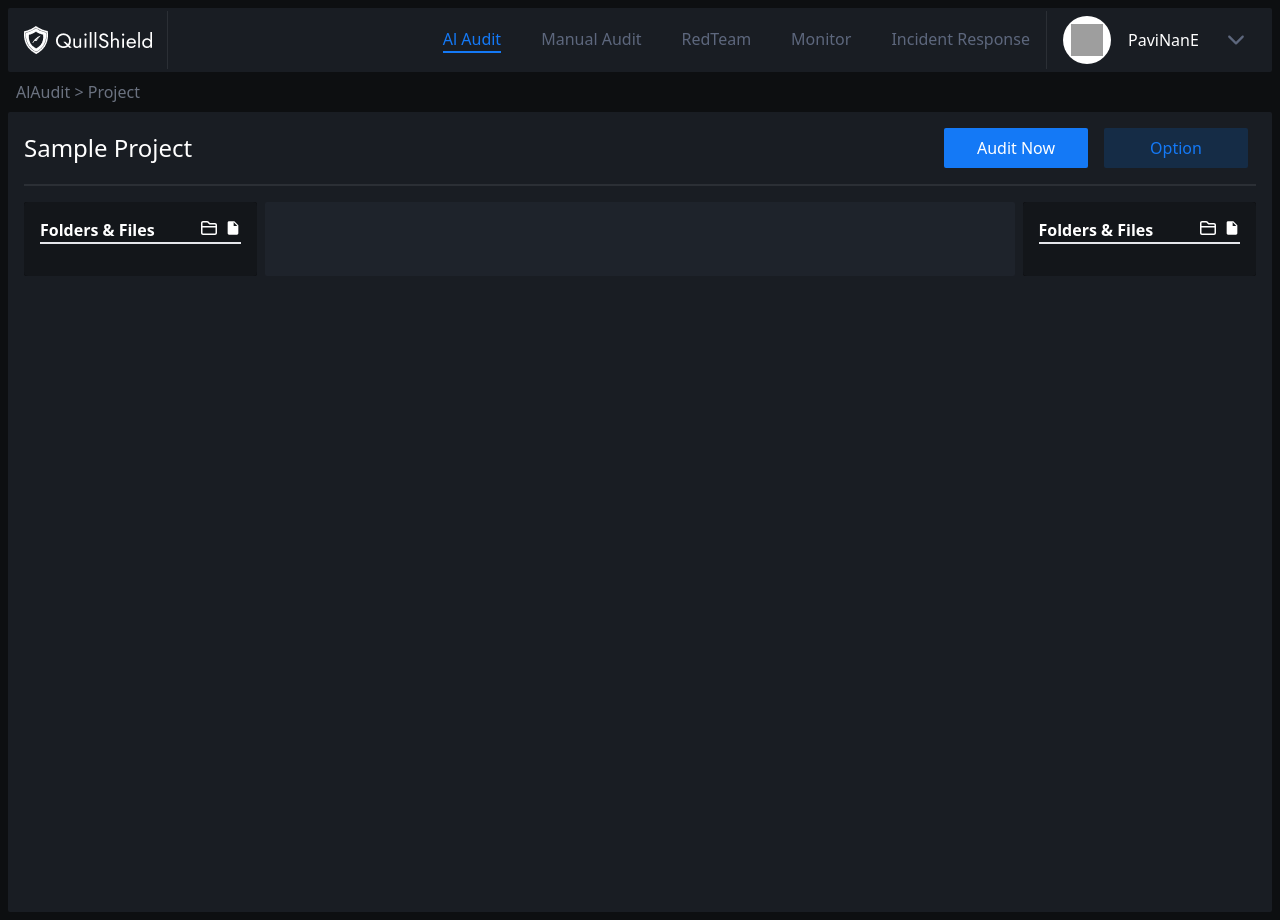
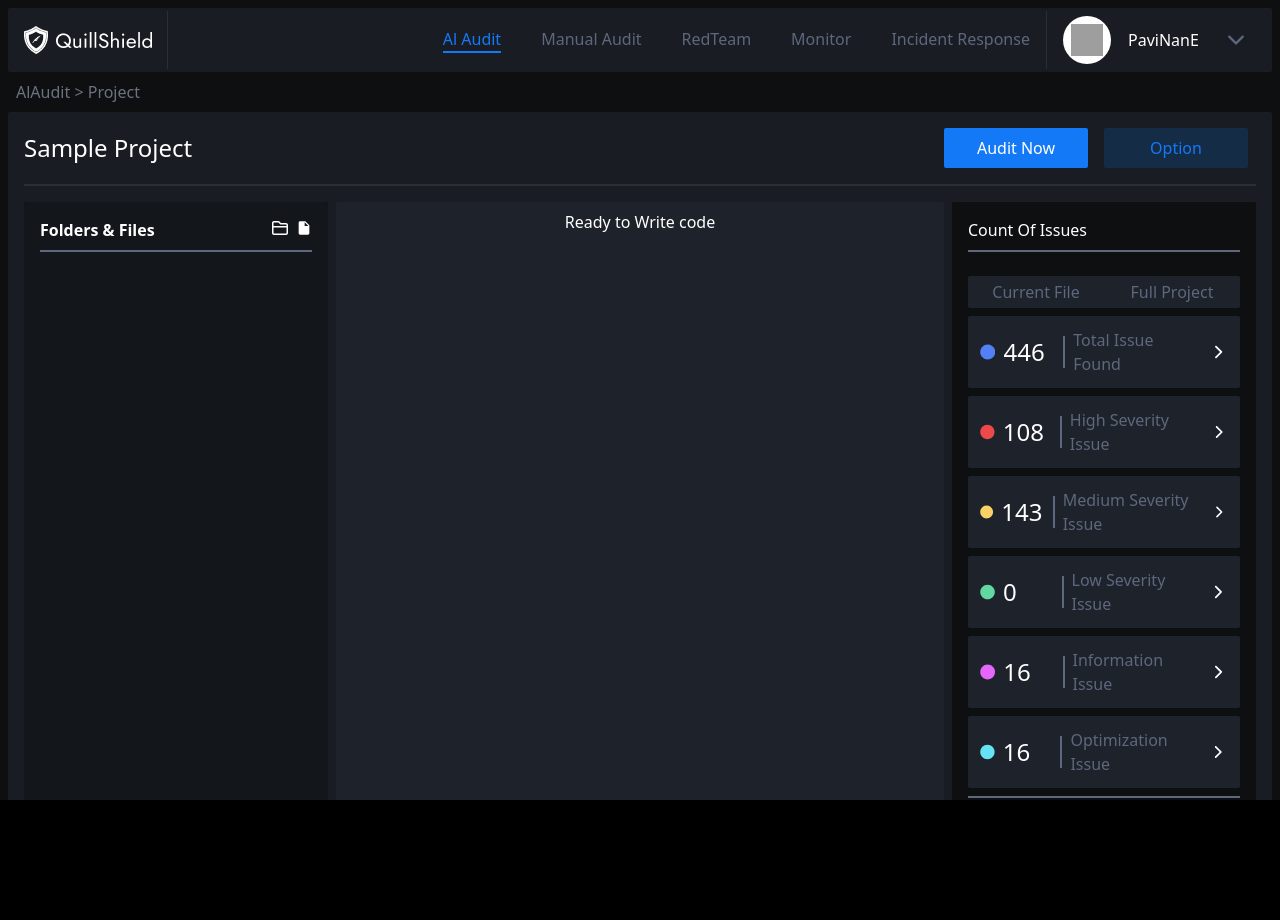
Before and after one commit to pavinane/coder_IDE, a Next.js app: page /al-audit in a window 1280 px wide. After the commit the page ends 800 px from the top, so only its background shows below. Built offline with nearby package versions, Linux system fonts and the light colour scheme; grey boxes are pictures that could not be loaded.

Commit message:
right side count of issue is completed nedd to add content

```diff
--- a/pages/al-audit/index.js
+++ b/pages/al-audit/index.js
@@ -5,6 +5,7 @@ import Layout from "../components/Layout";
 import CodeEditer from "../components/CodeEditer";
 import FolderStructure from "../components/FolderStructure";
 import { MdClose } from "react-icons/md";
+import CountIssue from "../components/CountIssue";
 
 function AlAudit() {
   const [folders, setFolders] = useState([]);
@@ -13,7 +14,6 @@ function AlAudit() {
     item: null,
   });
   const [selectedFiles, setSelectedFiles] = useState([]);
-  // const [active, setActive] = useState(false);
   const [activeFile, setActiveFile] = useState(null);
 
   const handleToggleFolder = (index, item) => {
@@ -22,15 +22,6 @@ function AlAudit() {
     setActiveFile(null);
   };
 
-  // const handleToggleFile = (file) => {
-  //   console.log("file", file);
-  //   if (selectedFiles.includes(file)) {
-  //     setSelectedFiles(selectedFiles.filter((f) => f !== file));
-  //     setActive(true);
-  //   } else {
-  //     setSelectedFiles([...selectedFiles, file]);
-  //   }
-  // };
   const handleToggleFile = (file) => {
     if (
       activeFile === file
@@ -63,7 +54,7 @@ function AlAudit() {
         </div>
         <div>
           <div className="flex mt-4 justify-between gap-2 max-h-screen ">
-            <div className="bg-[#0d0f11] w-96 rounded-sm">
+            <div className="bg-[#0d0f11] w-1/2 rounded-sm">
               <FolderStructure
                 folders={folders}
                 setFolders={setFolders}
@@ -102,15 +93,19 @@ function AlAudit() {
                   <CodeEditer fileName={selectedFolder.item?.name} />
                 )} */}
               {selectedFolder.index !== null &&
-                selectedFolder.index < folders.length && (
-                  <CodeEditer
-                    fileName={activeFile || selectedFolder.item?.name}
-                  />
-                )}
+              selectedFolder.index < folders.length ? (
+                <CodeEditer
+                  fileName={activeFile || selectedFolder.item?.name}
+                />
+              ) : (
+                <div className="min-h-screen text-center p-2 ">
+                  Ready to Write code
+                </div>
+              )}
             </div>
-            <div className="bg-[#0d0f11] w-96 rounded-sm">
+            <div className="bg-[#0d0f11] w-1/2 rounded-sm">
               {/* <ErrorWarningComponent errors={errors} warnings={warnings} /> */}
-              <FolderStructure />
+              <CountIssue />
             </div>
           </div>
         </div>
--- /dev/null
+++ b/pages/components/CountIssue.jsx
@@ -0,0 +1,311 @@
+// import React, { useState } from "react";
+// import { FaCircle } from "react-icons/fa";
+// import { IoIosArrowForward } from "react-icons/io";
+
+// function CountIssue() {
+//   const [activeCurrentFile, setActiveCurrentFile] = useState(false);
+//   const [activeFullProject, setActiveFullProject] = useState(false);
+
+//   const handleCurrentFileClick = () => {
+//     setActiveCurrentFile(true);
+//     setActiveFullProject(false);
+//   };
+
+//   const handleFullProjectClick = () => {
+//     setActiveCurrentFile(false);
+//     setActiveFullProject(true);
+//   };
+
+//   return (
+//     <div className="p-4 flex gap-2 flex-col ">
+//       <div className="border-b-2 border-[#5d677d] pb-2 text-md">
+//         Count Of Issues
+//       </div>
+//       <div className="bg-[#1e232b] p-1 rounded-sm flex justify-between text-center mt-4">
+//         <button
+//           onClick={handleCurrentFileClick}
+//           className={` w-32 ${
+//             activeCurrentFile
+//               ? "bg-[#1479f6] p-2 rounded-sm font-medium"
+//               : "text-[#5d677d]"
+//           }`}
+//         >
+//           Current File
+//         </button>
+//         <button
+//           onClick={handleFullProjectClick}
+//           className={` w-32 ${
+//             activeFullProject
+//               ? "bg-[#1479f6] p-2  rounded-sm "
+//               : "text-[#5d677d]"
+//           }`}
+//         >
+//           Full Project
+//         </button>
+//       </div>
+
+//       <div className="flex flex-col gap-2 border-b-2 border-[#5d677d] pb-2">
+//         {issueNum?.map((item) => {
+//           return (
+//             <div className="bg-[#1e232b] p-3 rounded-sm ">
+//               <div className="flex items-center gap-2 justify-between">
+//                 <FaCircle color={`${item.color}`} />
+//                 <h1 className="text-2xl border-r-2 border-[#5d677d] w-16">
+//                   {item.num}
+//                 </h1>
+//                 <p className="text-[#5d677d] font-normal text-md">
+//                   {item.name}
+//                 </p>
+//                 <IoIosArrowForward size={20} />
+//               </div>
+//             </div>
+//           );
+//         })}
+//       </div>
+//     </div>
+//   );
+// }
+
+// const issueNum = [
+//   {
+//     color: "#5480f7",
+//     num: 446,
+//     name: "Total Issue Found",
+//   },
+//   {
+//     color: "#ed494a",
+//     num: 108,
+//     name: "High Severity Issue",
+//   },
+//   {
+//     color: "#fad166",
+//     num: 143,
+//     name: "Medium Severity Issue",
+//   },
+//   {
+//     color: "#61d7a1",
+//     num: 0,
+//     name: "Low Severity Issue",
+//   },
+//   {
+//     color: "#e567f9",
+//     num: 16,
+//     name: "Information Issue",
+//   },
+//   {
+//     color: "#66e3f4",
+//     num: 16,
+//     name: "Optimization Issue",
+//   },
+// ];
+
+// export default CountIssue;
+
+import React, { useState } from "react";
+import { FaCircle } from "react-icons/fa";
+import { IoIosArrowForward } from "react-icons/io";
+
+function CountIssue() {
+  const [activeCurrentFile, setActiveCurrentFile] = useState(false);
+  const [activeFullProject, setActiveFullProject] = useState(false);
+  const [selectedIssue, setSelectedIssue] = useState(null);
+  const [selectedBlock, setSelectedBlock] = useState(null);
+
+  const handleCurrentFileClick = () => {
+    setActiveCurrentFile(true);
+    setActiveFullProject(false);
+    setSelectedIssue(null);
+    setSelectedBlock(null);
+  };
+
+  const handleFullProjectClick = () => {
+    setActiveCurrentFile(false);
+    setActiveFullProject(true);
+    setSelectedIssue(null);
+    setSelectedBlock(null);
+  };
+
+  const handleIssueClick = (issue) => {
+    setSelectedIssue(issue);
+    setSelectedBlock(null);
+  };
+
+  const handleBlockClick = (block) => {
+    setSelectedBlock(block);
+  };
+
+  return (
+    <div className="p-4 flex gap-2 flex-col ">
+      {selectedBlock ? (
+        <div className="bg-[#1e232b] p-3 rounded-sm">
+          <div className="flex items-center gap-2 justify-between">
+            <FaCircle color={`${selectedBlock.color}`} />
+            <h1 className="text-2xl border-r-2 border-[#5d677d] w-16">
+              {selectedBlock.num}
+            </h1>
+            <p className="text-[#5d677d] font-normal text-md">
+              {selectedBlock.name}
+            </p>
+          </div>
+        </div>
+      ) : selectedIssue ? (
+        <>
+          <div className="border-b-2 border-[#5d677d] pb-2">
+            <p
+              className="text-sm text-[#5d677d] cursor-pointer"
+              onClick={() => setSelectedIssue(null)}
+            >
+              Count of Issue / &nbsp;{" "}
+              <span className="text-white "> {selectedIssue.name}</span>
+            </p>
+          </div>
+
+          <div className="bg-[#1e232b] p-3 rounded-sm">
+            <div className="flex items-center gap-2 justify-between">
+              <FaCircle color={`${selectedIssue.color}`} />
+              <h1 className="text-2xl border-r-2 border-[#5d677d] w-16">
+                {selectedIssue.num}
+              </h1>
+              <p className="text-[#5d677d] font-normal text-md">
+                {selectedIssue.name}
+              </p>
+            </div>
+            {/* <div className="mt-2">
+            <IoIosArrowForward size={16} className="mx-2" />
+            <span className="text-[#5d677d]">{selectedIssue.name}</span>
+          </div> */}
+          </div>
+        </>
+      ) : (
+        <>
+          <div className="border-b-2 border-[#5d677d] pb-2 text-md">
+            Count Of Issues
+          </div>
+          <div className="bg-[#1e232b] p-1 rounded-sm flex justify-between text-center mt-4">
+            <button
+              onClick={handleCurrentFileClick}
+              className={`w-32 ${
+                activeCurrentFile
+                  ? "bg-[#1479f6] p-2 rounded-sm font-medium"
+                  : "text-[#5d677d]"
+              }`}
+            >
+              Current File
+            </button>
+            <button
+              onClick={handleFullProjectClick}
+              className={`w-32 ${
+                activeFullProject
+                  ? "bg-[#1479f6] p-2 rounded-sm"
+                  : "text-[#5d677d]"
+              }`}
+            >
+              Full Project
+            </button>
+          </div>
+        </>
+      )}
+
+      {!selectedIssue && (
+        <div className="flex flex-col gap-2 border-b-2 border-[#5d677d] pb-2">
+          {issueNum
+            ?.filter((item) => !selectedIssue || item === selectedIssue)
+            .map((item) => (
+              <div
+                key={item.name}
+                onClick={() => handleIssueClick(item)}
+                className={`cursor-pointer bg-[#1e232b] p-3 rounded-sm ${
+                  selectedIssue && item !== selectedIssue ? "hidden" : ""
+                }`}
+              >
+                <div className="flex items-center gap-2 justify-between">
+                  <FaCircle color={`${item.color}`} />
+                  <h1 className="text-2xl border-r-2 border-[#5d677d] w-16">
+                    {item.num}
+                  </h1>
+                  <p className="text-[#5d677d] font-normal text-md">
+                    {item.name}
+                  </p>
+                  <IoIosArrowForward size={20} />
+                </div>
+              </div>
+            ))}
+        </div>
+      )}
+
+      {selectedIssue && (
+        <div className="bg-[#1e232b] p-3 rounded-sm mt-4">
+          <p className="text-sm text-[#5d677d]">Code Issue Blocks:</p>
+          {selectedIssue.blocks.map((block) => (
+            <div
+              key={block.id}
+              onClick={() => handleBlockClick(block)}
+              className="cursor-pointer flex items-center justify-between px-2 py-1 rounded-md mt-2 bg-[#374151] text-[#e5e7eb]"
+            >
+              <p className="text-sm">{block.name}</p>
+            </div>
+          ))}
+        </div>
+      )}
+    </div>
+  );
+}
+
+const issueNum = [
+  {
+    color: "#5480f7",
+    num: 446,
+    name: "Total Issue Found",
+    blocks: [
+      { id: 1, name: "Block 1", color: "#5480f7" },
+      { id: 2, name: "Block 2", color: "#5480f7" },
+    ],
+  },
+  {
+    color: "#ed494a",
+    num: 108,
+    name: "High Severity Issue",
+    blocks: [
+      { id: 3, name: "Block 3", color: "#ed494a" },
+      { id: 4, name: "Block 4", color: "#ed494a" },
+    ],
+  },
+  {
+    color: "#fad166",
+    num: 143,
+    name: "Medium Severity Issue",
+    blocks: [
+      { id: 5, name: "Block 5", color: "#fad166" },
+      { id: 6, name: "Block 6", color: "#fad166" },
+    ],
+  },
+  {
+    color: "#61d7a1",
+    num: 0,
+    name: "Low Severity Issue",
+    blocks: [
+      { id: 7, name: "Block 7", color: "#61d7a1" },
+      { id: 8, name: "Block 8", color: "#61d7a1" },
+    ],
+  },
+  {
+    color: "#e567f9",
+    num: 16,
+    name: "Information Issue",
+    blocks: [
+      { id: 9, name: "Block 9", color: "#e567f9" },
+      { id: 10, name: "Block 10", color: "#e567f9" },
+    ],
+  },
+  {
+    color: "#66e3f4",
+    num: 16,
+    name: "Optimization Issue",
+    blocks: [
+      { id: 11, name: "Block 11", color: "#66e3f4" },
+      { id: 12, name: "Block 12", color: "#66e3f4" },
+    ],
+  },
+];
+
+export default CountIssue;
--- a/pages/components/FolderStructure.jsx
+++ b/pages/components/FolderStructure.jsx
@@ -7,6 +7,7 @@ import {
 } from "react-icons/md";
 
 import { FaRegFolderClosed } from "react-icons/fa6";
+// import { BiSolidLeftArrow } from "react-icons/bi";
 
 const FolderStructure = ({
   folders,
@@ -115,7 +116,7 @@ const FolderStructure = ({
 
   return (
     <div className="p-4 bg-[#13161a] text-white rounded h-[100%]">
-      <div className="flex justify-between items-center mb-4 border-b-2">
+      <div className="flex justify-between items-center mb-4 border-b-2 border-[#5d677d] pb-2">
         <div className="text-md font-bold ">Folders & Files</div>
         <div>
           <button
@@ -136,8 +137,7 @@ const FolderStructure = ({
         {folders?.map((item, index) => (
           <li key={index}>
             <div
-              className={`cursor-pointer flex items-center justify-between
-
+              className={`cursor-pointer flex items-center
                ${
                  selectedFolder === index
                    ? "text-[#1479f6] p-1 rounded-sm mb-2  font-semibold "
@@ -147,10 +147,19 @@ const FolderStructure = ({
               `}
               onClick={() => handleToggleFolder(index)}
             >
-              {item.isFile ? <MdInsertDriveFile /> : <FaRegFolderClosed />}
-              <span className="ml-2">{item.name}</span>
+              <>
+                {item.isFile ? (
+                  <MdInsertDriveFile />
+                ) : (
+                  <div className="flex items-center">
+                    <FaRegFolderClosed />
+                    <span className="ml-2">{item.name}</span>
+                  </div>
+                )}
+              </>
+
               {!item.isFile && (
-                <div className="flex gap-4">
+                <div className="flex gap-4 justify-end">
                   <button
                     onClick={() => handleEditFolder(index)}
                     className="text-white"
--- a/styles/globals.css
+++ b/styles/globals.css
@@ -6,6 +6,15 @@
   --foreground-rgb: 0, 0, 0;
   --background-start-rgb: 214, 219, 220;
   --background-end-rgb: 255, 255, 255;
+}
+
+body,
+html {
+  height: 100%;
+  margin: 0;
+  padding: 0;
+  overflow: hidden;
+  /* Prevent scrolling */
 }
 
 @media (prefers-color-scheme: dark) {
```
